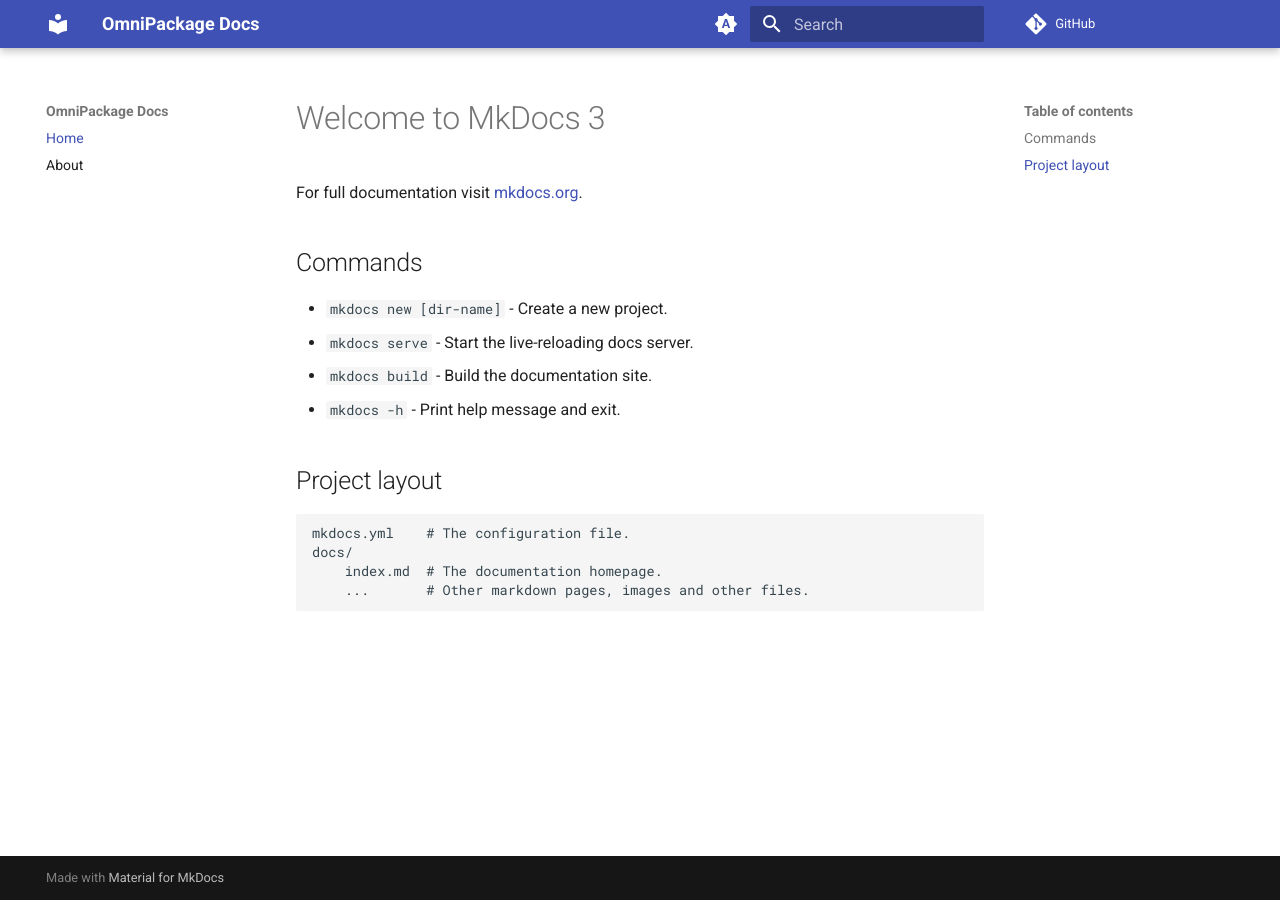
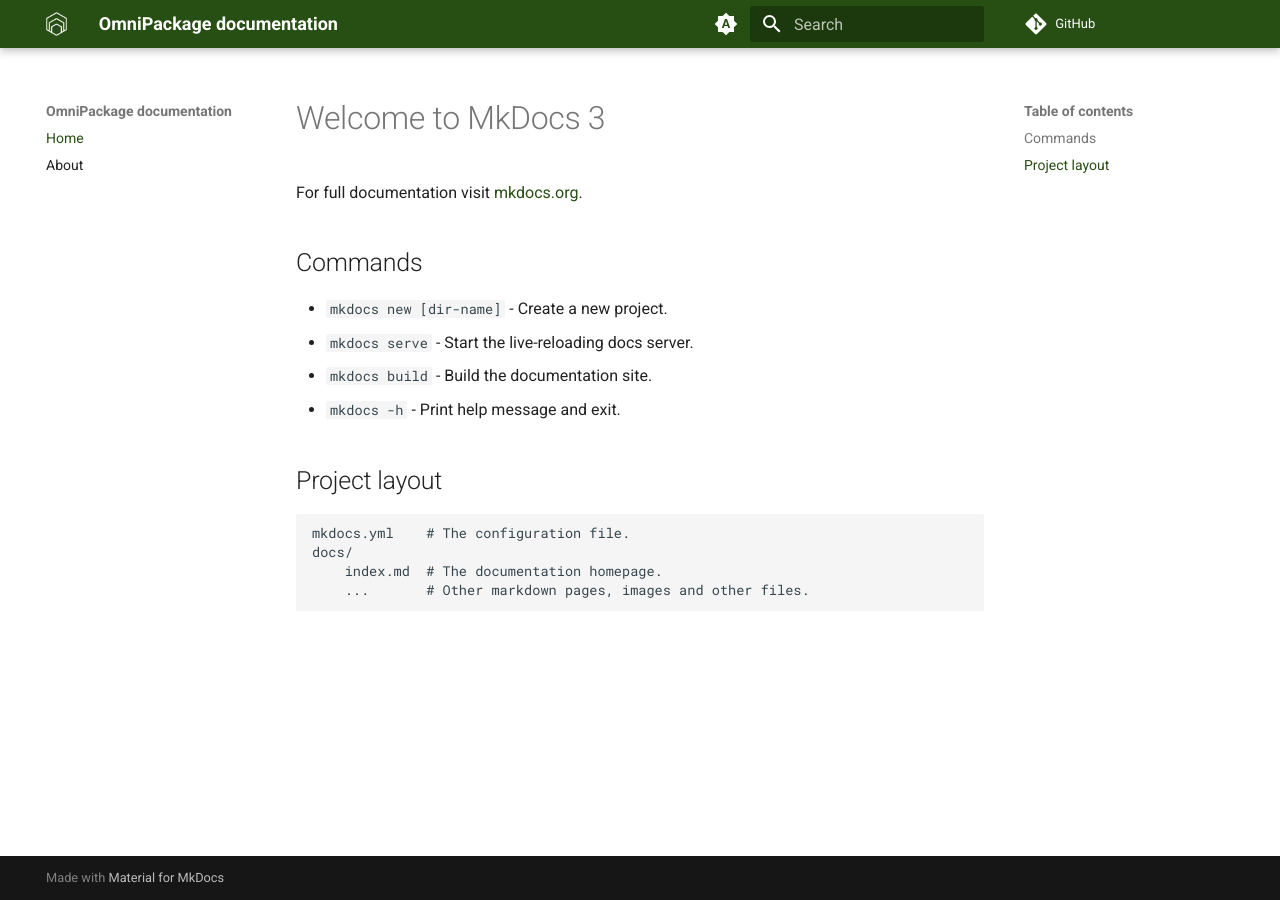
Before and after one commit to omnipackage/omnipackage-docs, an MkDocs documentation site: the page built from docs/index.md, in a window 1280 px wide. Built offline with MkDocs 1.6.1 and Material for MkDocs 9.7.7, drawn with Linux system fonts in a browser that asks for light colours; plug-ins that fetch from the network failed and are left out; comment, search, counter and statistics services are not loaded.

Commit message:
material theme update

```diff
--- /dev/null
+++ b/docs/stylesheets/extra.css
@@ -0,0 +1,5 @@
+:root {
+  --md-primary-fg-color:        #274e13;
+
+  --md-accent-fg-color:         #994e13;
+}
--- a/mkdocs.yml
+++ b/mkdocs.yml
@@ -1,4 +1,4 @@
-site_name: OmniPackage Docs
+site_name: OmniPackage documentation
 site_url: "https://docs.omnipackage.org"
 repo_url: "https://github.com/omnipackage/omnipackage-docs"
 site_description: "Documentation for Omnipackage - Linux packaging made easy"
@@ -6,6 +6,8 @@ site_author: "Oleg Antonyan"
 #copyright: "Oleg Antonian PE"
 theme:
   name: material
+  favicon: img/favicon.ico
+  logo: img/logo_white.png
   palette:
     # Palette toggle for automatic mode
     - media: "(prefers-color-scheme)"
@@ -19,6 +21,8 @@ theme:
       toggle:
         icon: material/brightness-7
         name: Switch to dark mode
+      primary: custom
+      accent: custom
 
     # Palette toggle for dark mode
     - media: "(prefers-color-scheme: dark)"
@@ -26,6 +30,8 @@ theme:
       toggle:
         icon: material/brightness-4
         name: Switch to system preference
+      primary: custom
+      accent: custom
 
   features:
     - search.suggest
@@ -39,6 +45,9 @@ plugins:
 - privacy
 
 
+extra_css:
+- stylesheets/extra.css
+
 nav:
 - Home: index.md
 - About: about.md
```
Also changed, not shown: docs/img/logo_white.png (added).
